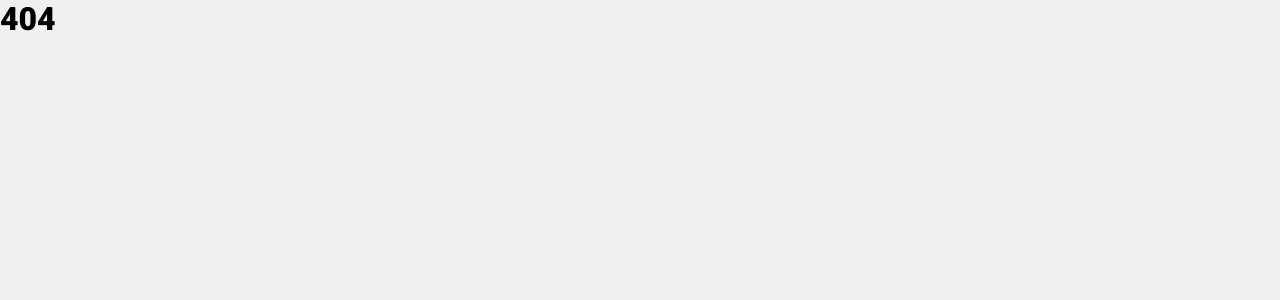
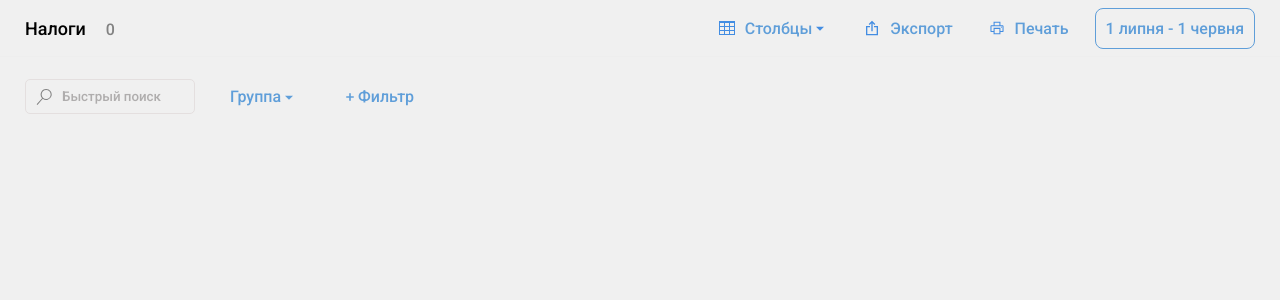
Before and after one commit to humlex/poster-twin-layout, a React (Create React App) app: page /taxes in a window 1280 px wide. Shown: the top 300 px of the page. Built offline with nearby package versions, Linux system fonts and the light colour scheme.

Commit message:
(feat): added checks, payments and taxes pages

```diff
--- a/src/web/Router/Router.tsx
+++ b/src/web/Router/Router.tsx
@@ -13,6 +13,9 @@ import {
   CategoriesPage,
   ProductsPage,
   ABCanalysisPage,
+  ChecksPage,
+  PaymentsPage,
+  TaxesPage,
 } from "../pages";
 
 const RouteSchema = () => (
@@ -27,6 +30,9 @@ const RouteSchema = () => (
       <DashboardRoute exact path="/categories" component={CategoriesPage} />
       <DashboardRoute exact path="/products" component={ProductsPage} />
       <DashboardRoute exact path="/abc" component={ABCanalysisPage} />
+      <DashboardRoute exact path="/checks" component={ChecksPage} />
+      <DashboardRoute exact path="/payments" component={PaymentsPage} />
+      <DashboardRoute exact path="/taxes" component={TaxesPage} />
 
       <Route exact component={() => <h1 className="text-center"> 404 </h1>} />
     </Switch>
--- /dev/null
+++ b/src/web/pages/ChecksPage/ChecksPage.tsx
@@ -0,0 +1,11 @@
+import React from "react";
+import FilterPannel from "../../components/Header/FilterPannel";
+import Header from "../../components/Header/Header";
+
+const ChecksPage = () => (
+  <>
+    <Header title={"Чеки"} /> <FilterPannel />
+  </>
+);
+
+export default ChecksPage;
--- /dev/null
+++ b/src/web/pages/ChecksPage/index.ts
@@ -0,0 +1 @@
+export { default } from "./ChecksPage";
--- /dev/null
+++ b/src/web/pages/PaymentsPage/PaymanetsPage.tsx
@@ -0,0 +1,11 @@
+import React from "react";
+import FilterPannel from "../../components/Header/FilterPannel";
+import Header from "../../components/Header/Header";
+
+const PaymanetsPage = () => (
+  <>
+    <Header title={"Оплаты"} /> <FilterPannel />
+  </>
+);
+
+export default PaymanetsPage;
--- /dev/null
+++ b/src/web/pages/PaymentsPage/index.ts
@@ -0,0 +1 @@
+export { default } from "./PaymanetsPage";
--- /dev/null
+++ b/src/web/pages/TaxesPage/TaxesPage.tsx
@@ -0,0 +1,10 @@
+import React from "react";
+import FilterPannel from "../../components/Header/FilterPannel";
+import Header from "../../components/Header/Header";
+
+const TaxesPage = () => (
+  <>
+    <Header title={"Налоги"} /> <FilterPannel />
+  </>
+);
+export default TaxesPage;
--- /dev/null
+++ b/src/web/pages/TaxesPage/index.ts
@@ -0,0 +1 @@
+export { default } from "./TaxesPage";
--- a/src/web/pages/index.ts
+++ b/src/web/pages/index.ts
@@ -1,10 +1,13 @@
 import ABCanalysisPage from "./ABCanalysisPage";
 import AuthorizationPage from "./AuthorizationPage";
 import CategoriesPage from "./CategoriesPage";
+import ChecksPage from "./ChecksPage";
 import ClientsPage from "./ClientsPage";
 import MainPage from "./MainPage";
+import PaymentsPage from "./PaymentsPage";
 import ProductsPage from "./ProductsPage";
 import TablesPage from "./TablesPage";
+import TaxesPage from "./TaxesPage";
 import WorkersPage from "./WorkersPage";
 import WorkshopPage from "./WorkshopPage";
 
@@ -18,4 +21,7 @@ export {
   CategoriesPage,
   ProductsPage,
   ABCanalysisPage,
+  ChecksPage,
+  PaymentsPage,
+  TaxesPage,
 };
```
